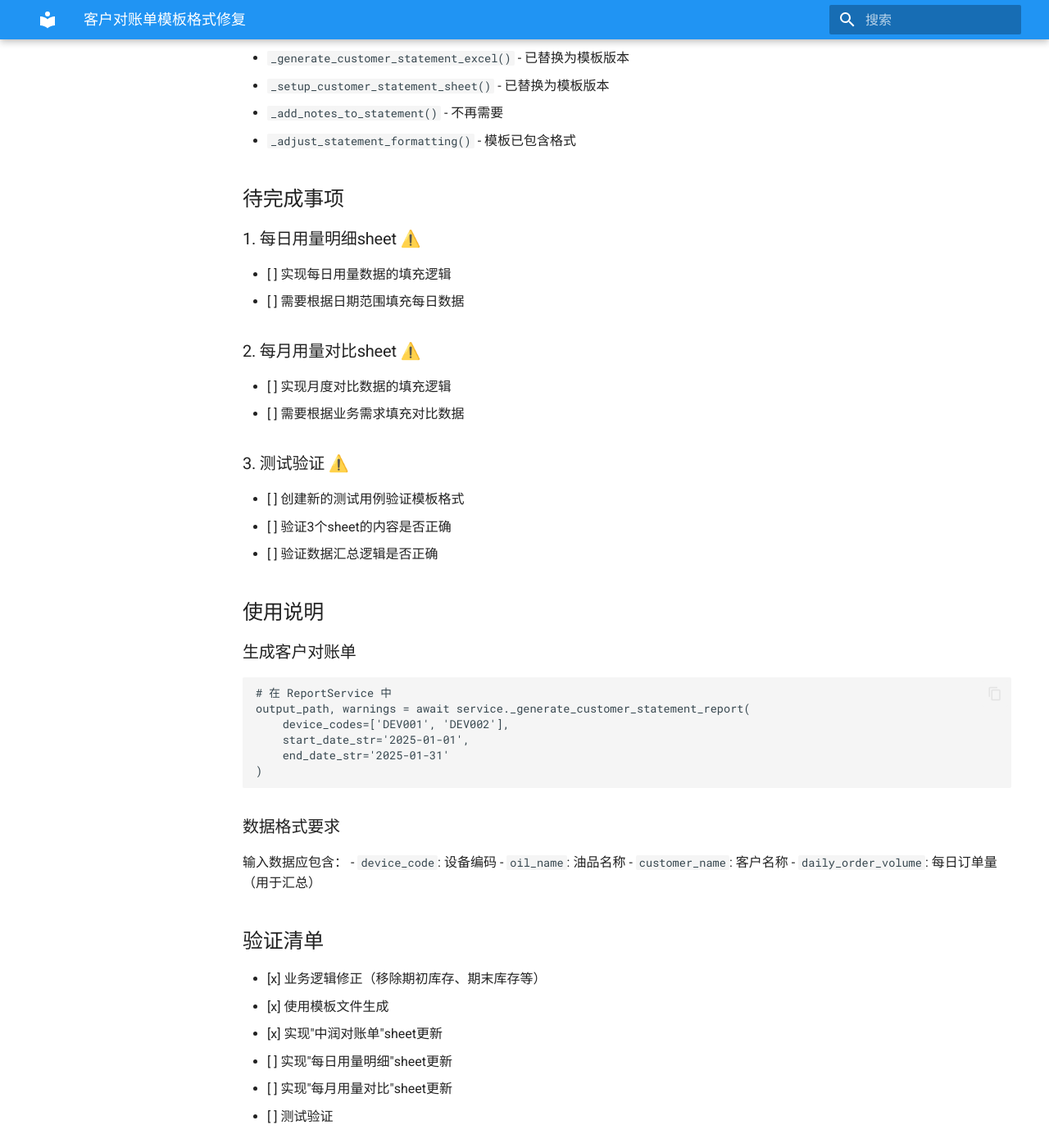
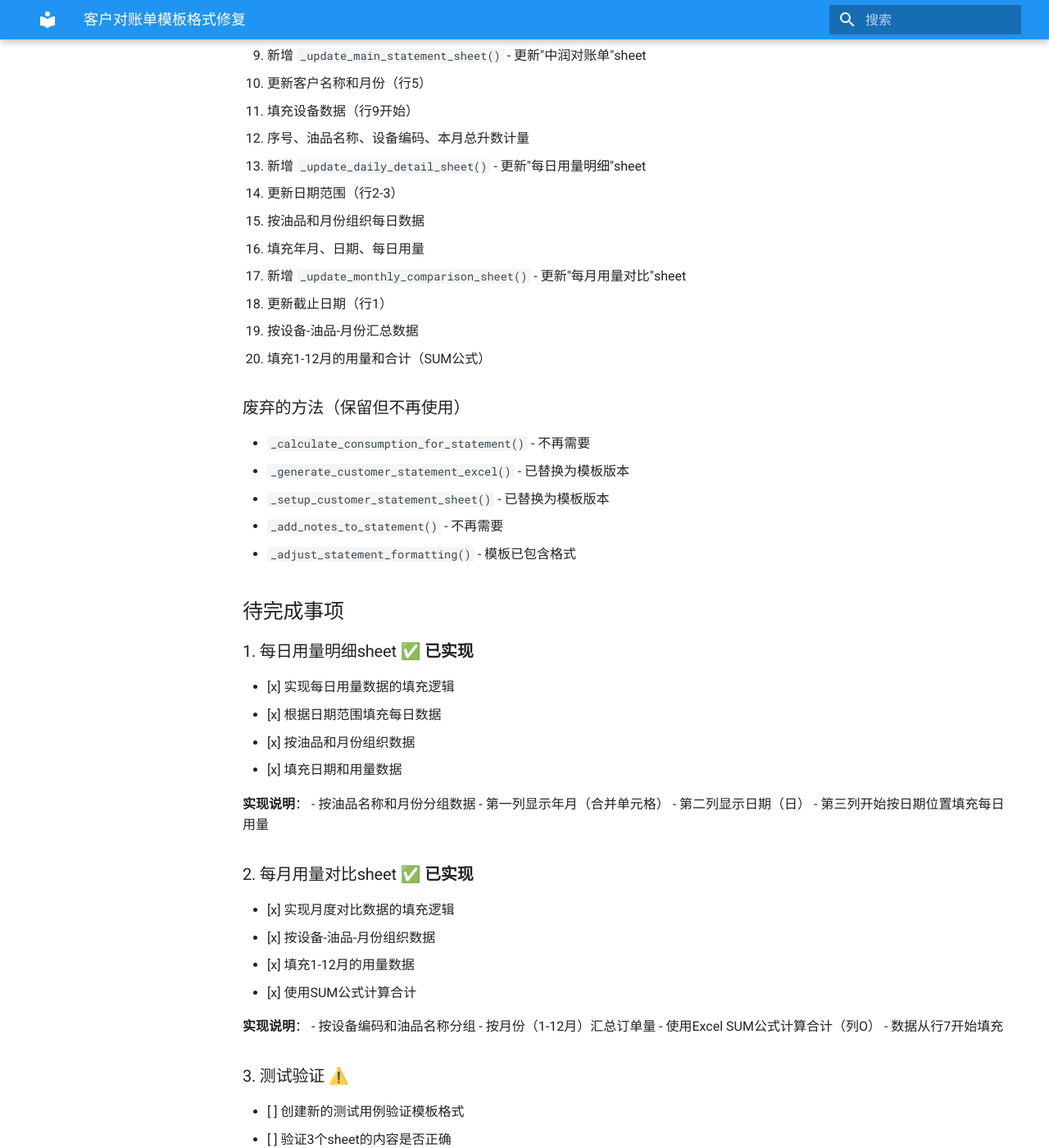
Before and after one commit to ChrisGanbare/Daily_Report, an MkDocs documentation site: the page built from docs/customer_statement_template_fix.md, in a window 1280 px wide and 1400 px high, scrolled down 2758 px. Shown: the whole window at 82% size. Built offline with MkDocs 1.6.1 and Material for MkDocs 9.7.7, drawn with Linux system fonts in a browser that asks for light colours; some of the changed text lies outside the part shown.

Commit message:
feat: 完善客户对账单功能，实现3个sheet的数据填充
修改原因：
1. 完成待完成功能：实现每日用量明细和每月用量对比sheet的数据填充
2. 对比原分支实现，确保功能完整性
3. 完善文档说明，记录实现细节

修改内容：
1. 实现每日用量明细sheet数据填充：
   - 按油品名称和月份组织每日数据
   - 填充年月、日期、每日用量
   - 支持合并单元格显示年月

2. 实现每月用量对比sheet数据填充：
   - 按设备-油品-月份汇总订单量
   - 填充1-12月的用量数据
   - 使用SUM公式计算合计（列O）

3. 完善数据传递逻辑：
   - 传递原始数据给模板生成方法
   - 筛选客户相关的原始数据
   - 支持多客户场景

4. 完善文档：
   - 更新待完成事项状态
   - 添加实现细节文档
   - 记录数据流程和关键实现点

修改效果：
1. 功能完整性：3个sheet的数据填充功能已全部实现
2. 数据准确性：按正确的业务逻辑汇总和填充数据
3. 代码可维护性：清晰的实现逻辑和文档说明
4. 模板格式：完全符合模板文件的结构要求

相关文件：
- src/services/report_service.py: 实现每日用量明细和每月用量对比
- docs/customer_statement_template_fix.md: 更新完成状态
- docs/customer_statement_implementation_details.md: 新增实现细节文档

```diff
--- a/docs/customer_statement_template_fix.md
+++ b/docs/customer_statement_template_fix.md
@@ -94,10 +94,29 @@
 
 ### 修改的方法
 1. `_generate_customer_statement_report()` - 完全重写
+   - 修正业务逻辑：只汇总订单量，不计算库存相关字段
+   - 按（设备编码，油品名称）分组汇总数据
+   - 传递原始数据给模板生成方法
+
 2. 新增 `_generate_customer_statement_from_template()` - 模板生成
-3. 新增 `_update_main_statement_sheet()` - 更新主sheet
-4. 新增 `_update_daily_detail_sheet()` - 更新每日明细sheet
-5. 新增 `_update_monthly_comparison_sheet()` - 更新月度对比sheet
+   - 加载模板文件
+   - 为每个客户更新3个sheet
+   - 筛选客户相关的原始数据
+
+3. 新增 `_update_main_statement_sheet()` - 更新"中润对账单"sheet
+   - 更新客户名称和月份（行5）
+   - 填充设备数据（行9开始）
+   - 序号、油品名称、设备编码、本月总升数计量
+
+4. 新增 `_update_daily_detail_sheet()` - 更新"每日用量明细"sheet
+   - 更新日期范围（行2-3）
+   - 按油品和月份组织每日数据
+   - 填充年月、日期、每日用量
+
+5. 新增 `_update_monthly_comparison_sheet()` - 更新"每月用量对比"sheet
+   - 更新截止日期（行1）
+   - 按设备-油品-月份汇总数据
+   - 填充1-12月的用量和合计（SUM公式）
 
 ### 废弃的方法（保留但不再使用）
 - `_calculate_consumption_for_statement()` - 不再需要
@@ -108,13 +127,29 @@
 
 ## 待完成事项
 
-### 1. 每日用量明细sheet ⚠️
-- [ ] 实现每日用量数据的填充逻辑
-- [ ] 需要根据日期范围填充每日数据
+### 1. 每日用量明细sheet ✅ **已实现**
+- [x] 实现每日用量数据的填充逻辑
+- [x] 根据日期范围填充每日数据
+- [x] 按油品和月份组织数据
+- [x] 填充日期和用量数据
 
-### 2. 每月用量对比sheet ⚠️
-- [ ] 实现月度对比数据的填充逻辑
-- [ ] 需要根据业务需求填充对比数据
+**实现说明**：
+- 按油品名称和月份分组数据
+- 第一列显示年月（合并单元格）
+- 第二列显示日期（日）
+- 第三列开始按日期位置填充每日用量
+
+### 2. 每月用量对比sheet ✅ **已实现**
+- [x] 实现月度对比数据的填充逻辑
+- [x] 按设备-油品-月份组织数据
+- [x] 填充1-12月的用量数据
+- [x] 使用SUM公式计算合计
+
+**实现说明**：
+- 按设备编码和油品名称分组
+- 按月份（1-12月）汇总订单量
+- 使用Excel SUM公式计算合计（列O）
+- 数据从行7开始填充
 
 ### 3. 测试验证 ⚠️
 - [ ] 创建新的测试用例验证模板格式
@@ -147,8 +182,8 @@
 - [x] 业务逻辑修正（移除期初库存、期末库存等）
 - [x] 使用模板文件生成
 - [x] 实现"中润对账单"sheet更新
-- [ ] 实现"每日用量明细"sheet更新
-- [ ] 实现"每月用量对比"sheet更新
+- [x] 实现"每日用量明细"sheet更新
+- [x] 实现"每月用量对比"sheet更新
 - [ ] 测试验证
 
 ## 总结
@@ -157,10 +192,30 @@
 1. 修正业务逻辑，移除不需要的字段
 2. 实现基于模板文件的生成逻辑
 3. 实现"中润对账单"sheet的更新
+4. 实现"每日用量明细"sheet的数据填充
+5. 实现"每月用量对比"sheet的数据填充
 
 ⚠️ **待完成**：
-1. 完善"每日用量明细"sheet的数据填充
-2. 完善"每月用量对比"sheet的数据填充
-3. 创建测试用例验证功能
+1. 创建测试用例验证功能
+2. 实际数据测试验证
 
-客户对账单功能已按照正确的业务逻辑和模板格式进行重构，核心功能已实现。
+### 实现细节
+
+#### 每日用量明细sheet
+- **数据组织**：按油品名称和月份分组，汇总每日订单量
+- **格式**：
+  - 第一列：年月（格式：YYYY年\nM月），合并单元格
+  - 第二列：日期（日）
+  - 第三列开始：按日期位置填充每日用量
+- **数据来源**：原始报表数据中的 `daily_order_volume` 字段
+
+#### 每月用量对比sheet
+- **数据组织**：按设备编码、油品名称、月份分组，汇总订单量
+- **格式**：
+  - 行1：截止日期
+  - 行6：表头（设备编号、油品名称、1月-12月）
+  - 行7开始：数据行
+  - 第15列（O列）：合计（使用SUM公式）
+- **数据来源**：原始报表数据中的 `daily_order_volume` 字段，按月份汇总
+
+客户对账单功能已按照正确的业务逻辑和模板格式进行重构，所有3个sheet的数据填充功能已实现。
```
Also changed, not shown: docs/customer_statement_implementation_details.md (added, +326 -0 lines), 1 other file.
